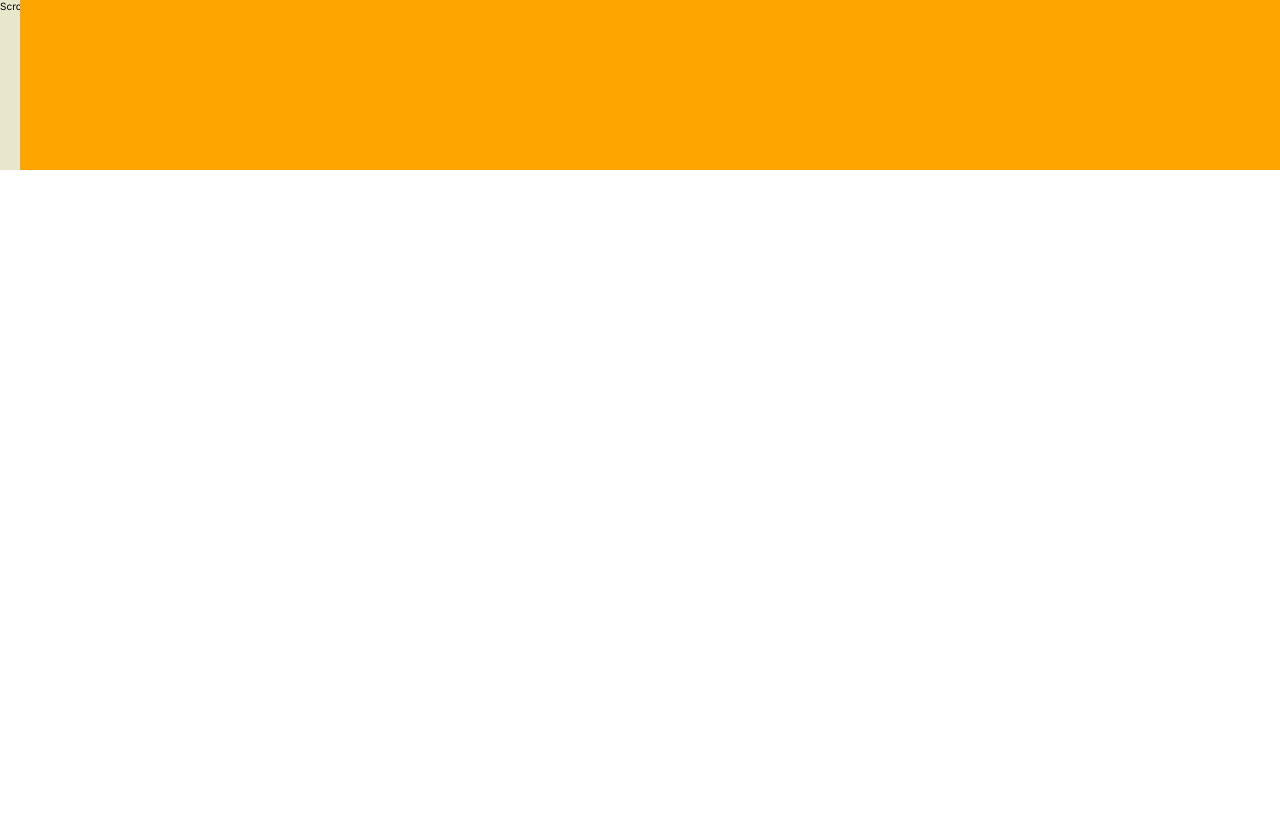
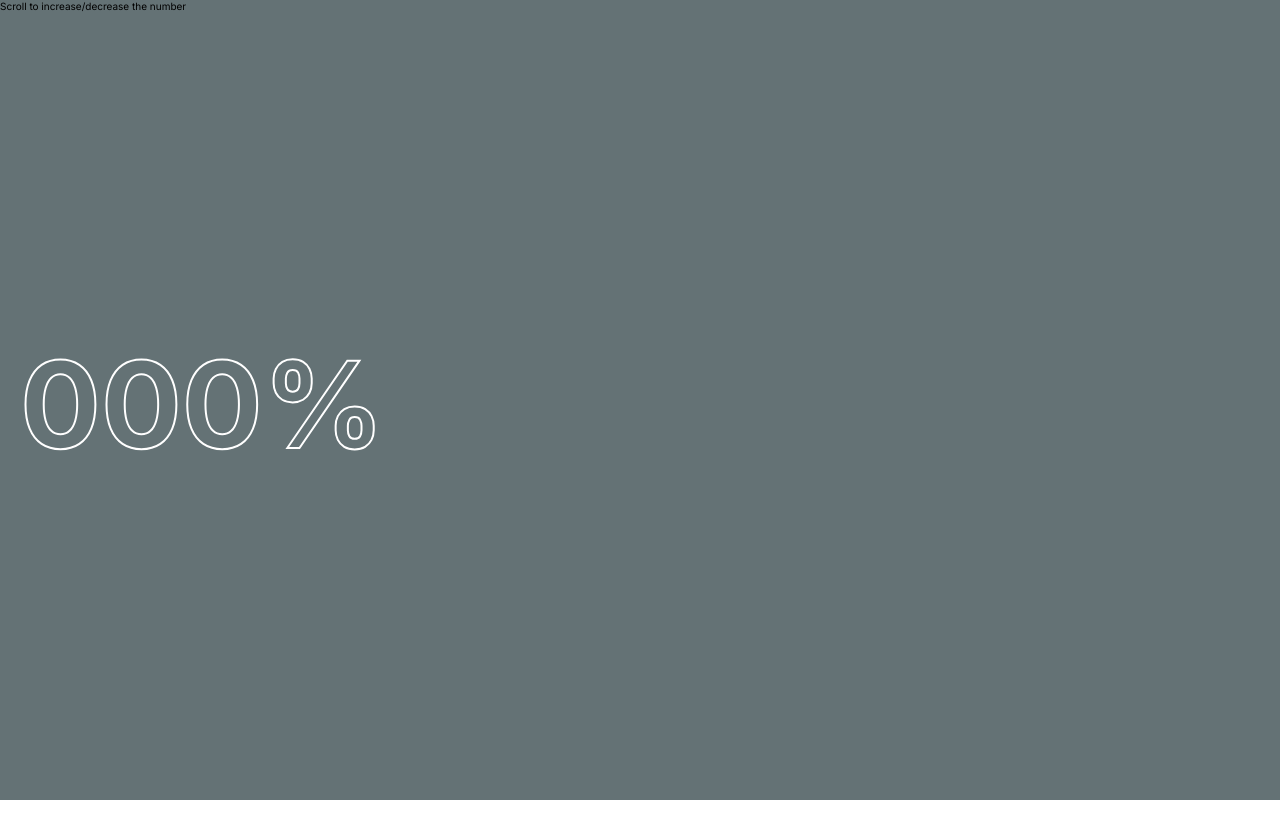
Before and after one commit to hovEdgar/portfolio, a Next.js app: page / in a window 1280 px wide. Built offline with nearby package versions, Linux system fonts and the light colour scheme.

Commit message:
have added svg with text and dynamic background

```diff
--- a/app/components/ScrollIncrementer/ScrollIncrementer.module.scss
+++ b/app/components/ScrollIncrementer/ScrollIncrementer.module.scss
@@ -2,36 +2,25 @@
 
 .container {
     position: relative;
-    height: 100%;
-    background: $primary-main;
+    height: 100vh;
+    background: $primary-dark;
 }
 
 .progress {
-    font-size: 12rem;
+    //font-size: 12rem;
     font-family: "Gajraj One", sans-serif;
     //font-family: 'Gajraj One', sans-serif;
-    font-weight: 1000;
-    display: inline-block;
-    padding: 10px 20px;
+    //text-align: left;
+    //font-weight: 1000;
+    //display: inline-block;
+    //padding: 10px 20px;
     color: #fff;
     //-webkit-background-clip: text;
     //-webkit-text-fill-color: transparent;
-    -webkit-text-stroke-width: 2px;
+    -webkit-text-stroke-width: 5px;
     //background: -webkit-linear-gradient(0deg, rgba(255,255,255,0) 51%, rgba(59,183,126,1) 51%);
     //-webkit-background-clip: text;
     //-webkit-text-fill-color: transparent;
-    -webkit-background-clip: text;
-    -webkit-text-fill-color: transparent;
-    //-moz-background-clip: text;
-    //-moz-text-fill-color: transparent;
-
-    &:before {
-        content: "";
-        height: 100%;
-        width: 100%;
-        position: absolute;
-        top: 0;
-        background: orange;
-    }
-
+    //-webkit-background-clip: text;
+    //-webkit-text-fill-color: transparent;
 }
--- a/app/components/ScrollIncrementer/index.js
+++ b/app/components/ScrollIncrementer/index.js
@@ -28,25 +28,21 @@ const ScrollIncrementer = () => {
 		};
 	}, []);
 
-	const progressStyles = {
-		background: `-webkit-linear-gradient(0deg, rgba(255,255,255,0) ${100 - number}%, rgba(59,183,126,1) ${number}%)`,
-		'-webkit-background-clip': 'text',
-		'-moz-background-clip': 'text',
-		'-webkit-text-fill-color': 'transparent',
-		'-moz-text-fill-color': 'transparent'
-	}
-
 	return (
 		<div className={styles.container}>
 			{/* Non-scrollable component content here */}
-			<h1>Scroll to increase/decrease the number</h1>
-			<p
-				className={styles.progress}
-				style={progressStyles}
-				// style={{background: `-WebkitLinearGradient(rgb(188, 12, 241), rgb(212, 4, 4))`}}
-			>
-				{placeZerosAtStart(number)}{Math.round(number)}%
-			</p>
+			<h3>Scroll to increase/decrease the number</h3>
+			<svg width="100%" height="auto" xmlns="http://www.w3.org/2000/svg">
+				{/* Create a linear gradient */}
+				<linearGradient id="gradient" x1="0%" y1="0%" x2="100%" y2="0%">
+					<stop offset={`${number}%`} stopColor="white" />
+					<stop offset={`${number}%`} stopColor="#647275" />
+				</linearGradient>
+				{/* Use the gradient as a mask for the text */}
+				<text stroke="white" strokeWidth="2" x="20px" y="50%" dy=".3em" fontSize="120" fontWeight="bold" fill="url(#gradient)">
+					{placeZerosAtStart(number)}{Math.round(number)}%
+				</text>
+			</svg>
 		</div>
 	);
 };
--- a/app/styles/_variables.scss
+++ b/app/styles/_variables.scss
@@ -1,5 +1,6 @@
 $white-plain: #FFFFFF;
-$primary-main: #e8e7cb;
+$primary-dark: #647275;
+$primary-light: #e8e7cb;
 
 $shadow-blue: rgba(96, 195, 255, 0.5);
 $shadow-blue-modal-button: rgba(105, 132, 255, 0.5);
```
